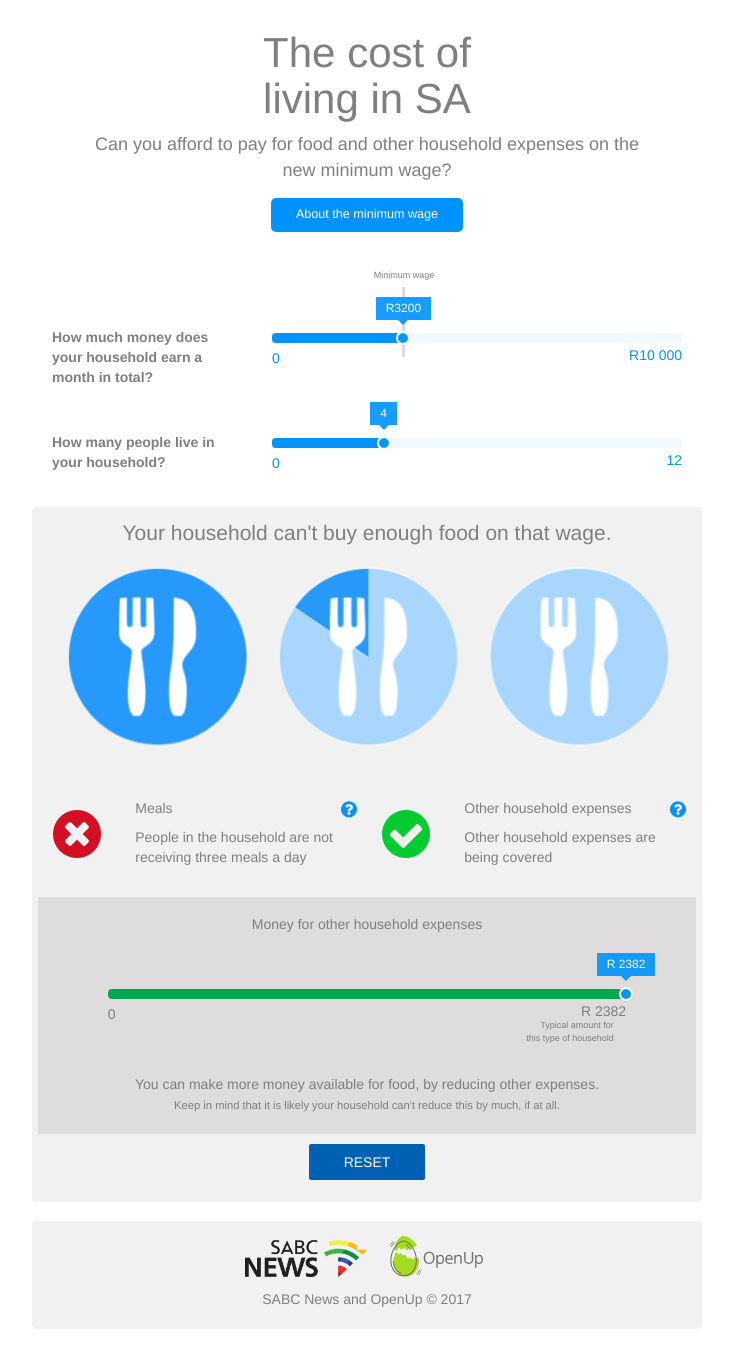
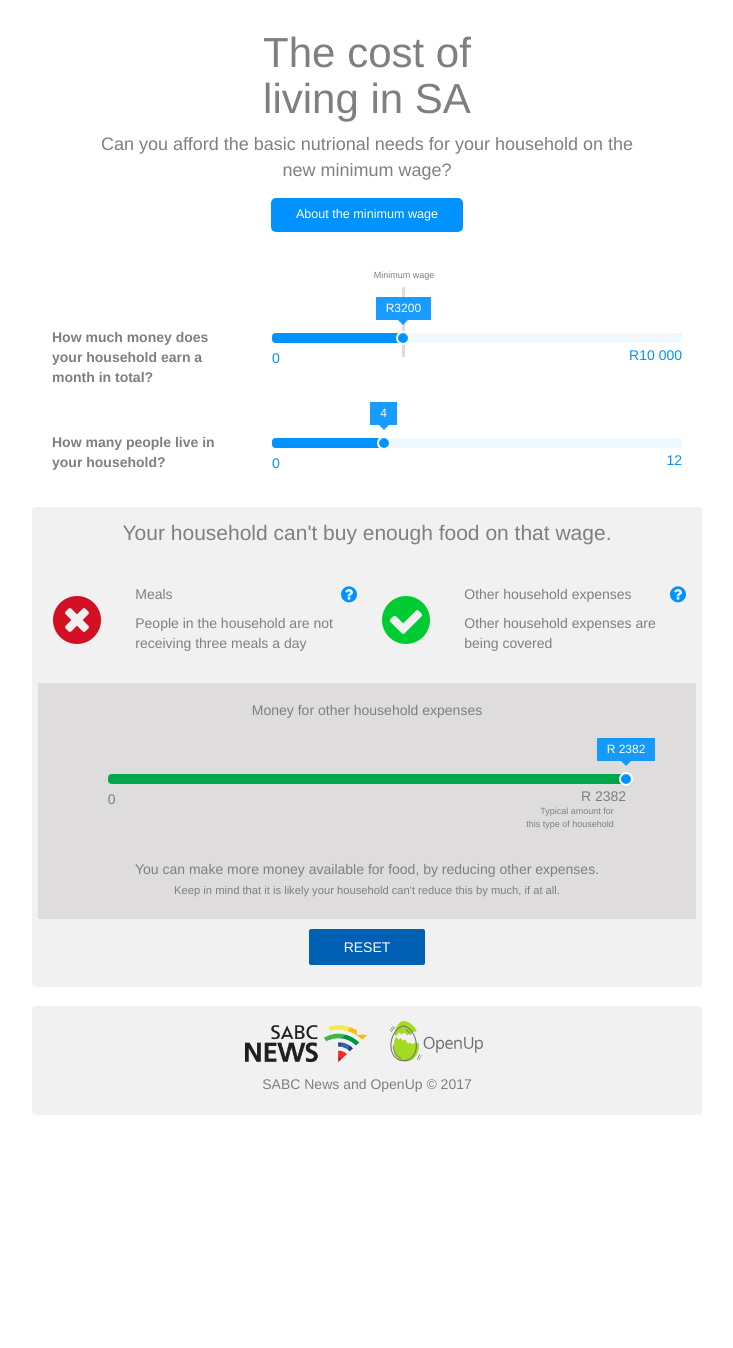
Before and after one commit to OpenUpSA/minimum-wage, a Jekyll site: the page built from index.html, in a window 1280 px wide. Shown: the whole page, without its empty margins (273-1006 px from the left). Built offline with Jekyll 4.4.1, drawn with Linux system fonts in a browser that asks for light colours; after the commit the page ends 1134 px from its top, so only the background shows below that; part of the change alters nothing that is shown.

```diff
--- a/index.html
+++ b/index.html
@@ -17,7 +17,8 @@ extra_css:
 
     <div class="jumbotron">
       <h1>The cost of <br> living in SA</h1>
-      <p class="lead">Can you afford to pay for food and other household expenses on the new minimum wage?</p>
+
+      <p class="lead">Can you afford the basic nutrional needs for your household on the new minimum wage?</p>
       <p><a class="btn intro-info" role="button">About the minimum wage</a></p>
 
     </div>
@@ -57,8 +58,6 @@ extra_css:
       <div class="head">
         <p class="lead" id="verdict"></p>
       </div>
-
-      <div id="plates"></div>
 
       <div class="row">
         <div class="col-sm-6">
--- a/js/app.js
+++ b/js/app.js
@@ -12,12 +12,6 @@ $(window).on('load', function() {
 
   $(document).ready(function () {
 
-    $(window).on('resize', function() {
-      // Redraw plates on resize
-      meals.drawPlates();
-      pymChild.sendHeight();
-    });
-
     function round(value, decimals) {
       // decimals = 0 if not passed
       decimals = typeof decimals !== 'undefined' ? decimals : 0;
@@ -25,7 +19,6 @@ $(window).on('load', function() {
     }
 
     var household = new Household();
-    var meals = new Meals();
 
     household.incomeSlider.on('slideStop', household.updateIncome);
     household.memberSlider.on('slideStop', household.updateMembers);
@@ -86,21 +79,18 @@ $(window).on('load', function() {
         self.percIncomeForFood = getPercIncomeForFood();
         calcCosts();
         drawResults();
-        meals.updateMealsADay();
       };
 
       self.updateMembers = function(e) {
         self.members = e.value;
         calcCosts();
         drawResults();
-        meals.updateMealsADay();
       };
 
       self.updateMealOption = function () {
         self.mealOption = parseInt($("input[name='meal-option']:checked").val());
         calcCosts();
         drawResults();
-        meals.updateMealsADay();
       };
 
       self.updateExpensePortion = function(e) {
@@ -118,7 +108,6 @@ $(window).on('load', function() {
         setDefaultValues();
         resetInputControls();
         drawResults();
-        meals.updateMealsADay();
       };
 
       function init() {
@@ -271,126 +260,6 @@ $(window).on('load', function() {
 
     }
 
-    function Meals() {
-
-      var self = this;
-      var mealsADayMeasure = 3;
-      var plateData = [];
-
-      self.drawPlates = function () {
-
-        var width, height;
-
-        // Use window location to build image src
-        var src = (window.location.origin + window.location.pathname).replace("index.html", "");
-        var plateImage = src + "img/food-plate.png";
-
-        var gridLength = mealsADayMeasure;
-
-        var svg1 = d3.select("svg").remove();
-        var svg = d3.select("#plates").append("svg");
-
-        var defs = svg.append("defs");
-
-        function updateDimensions(containerWidth) {
-          //get dimensions based on width of container element
-          width = containerWidth;
-          height = containerWidth < 300 ? 100 : (containerWidth / 3);
-        }
-
-        updateDimensions($("#plates")[0].clientWidth);
-        svg.attr("width", width).attr("height", height);
-
-        var initialPosition = { x: width / 6, y: width / 7 };
-        var circleSize = { width: width / 3.5, height: width / 3.5 };
-        var spacing = {h: width / 20, v: width / 10};
-
-        var path = d3.arc()
-          .outerRadius(circleSize.width / 2)
-          .innerRadius(0)
-          .startAngle(0);
-
-        var platePattern = patternGrid.circleLayout()
-          .config({
-            image: plateImage,
-            radius: circleSize.width,
-            padding: [spacing.h, spacing.v],
-            margin: [initialPosition.y, initialPosition.x],
-            id: "plate"
-        });
-
-        var generateArc = function(fraction) {
-          return path({endAngle: Math.PI * 2 * fraction});
-        };
-
-        // Assign plate positions
-        plateData.forEach(function(plate, i) {
-          plate.x = i % gridLength;
-          plate.y = Math.floor(i / gridLength);
-        });
-
-        var circles = svg.append("g")
-          .selectAll("circle")
-          .data(plateData)
-        .enter().append("circle")
-          .attr("class", "plate-circle")
-          .attr("cx", function(d) {
-            return initialPosition.x + (circleSize.width + spacing.h) * d.x;
-          })
-          .attr("cy", function(d) {
-            return initialPosition.y + (circleSize.height + spacing.v) * d.y;
-          })
-          .attr("r", circleSize.width / 2)
-          .attr("fill", "url(#plate)");
-
-        var arcs = svg.append("g")
-          .selectAll("path")
-          .data(plateData.filter(function(d) { return d.angle; }))
-        .enter().append("path")
-          .attr("transform", function(d) {
-            var xPos = initialPosition.x + (circleSize.width + spacing.h) * d.x;
-            var yPos = initialPosition.y + (circleSize.height + spacing.v) * d.y;
-            return "translate(" + xPos + ", " + yPos + ")";
-          })
-          .attr("class", "pie-segment")
-          .attr("d", function(d) {
-            return generateArc(d.angle);
-          });
-      };
-
-      self.updateMealsADay = function() {
-        plateData = compilePlateData();
-        self.drawPlates();
-      };
-
-      self.updateMealsADay();
-
-      function compilePlateData() {
-        var mealsADay = household.foodCostCoverage * mealsADayMeasure;
-        var platePortion = 0;
-        var plateGrid = [];
-
-        // Create data object
-        for (var i=0; i < mealsADayMeasure; i++) {
-          if (mealsADay >= 1) {
-            platePortion = 1;
-            mealsADay -= 1;
-          }
-          else {
-            platePortion = mealsADay;
-            mealsADay -= mealsADay;
-          }
-
-          var plateObj = {
-            angle: 1 - platePortion,
-          };
-          plateGrid.push(plateObj);
-        }
-        return plateGrid;
-      }
-
-    }
-
   });
 
 })(jQuery);
```
